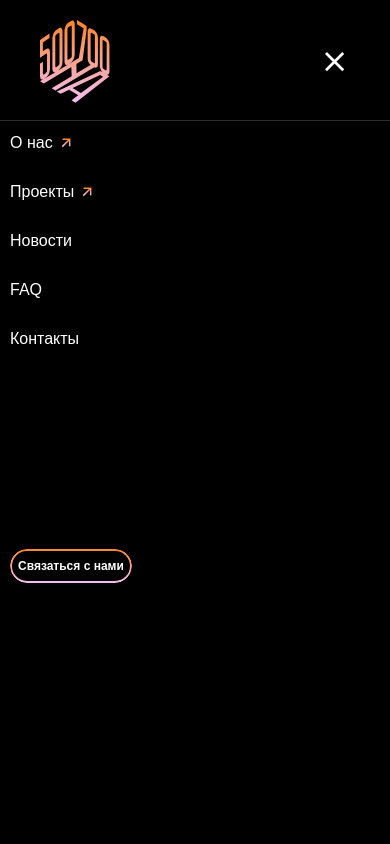
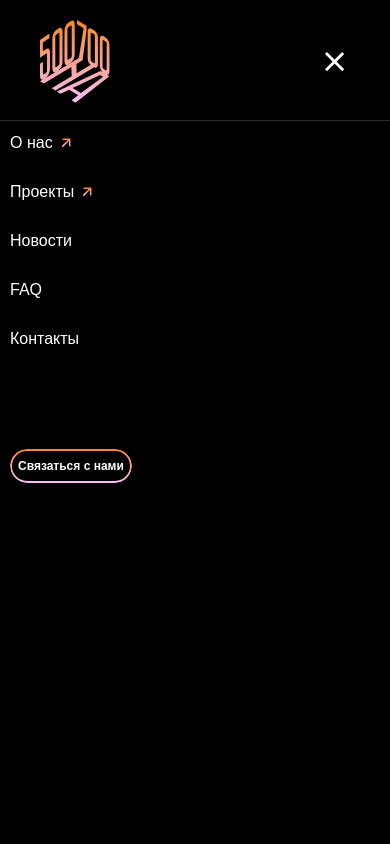
Before and after one commit to Heroku228/Verstka, a Next.js app: page / in a window 390 px wide. Both pictures are taken after a click on the picture 335 px from the left and 62 px from the top of the page. Shown: the top 844 px of the page. Built offline with nearby package versions, Linux system fonts and the light colour scheme.

Commit message:
fix image loading bug

```diff
--- a/src/app/components/FAQ/FAQBlock.tsx
+++ b/src/app/components/FAQ/FAQBlock.tsx
@@ -16,6 +16,7 @@ export const FAQBlock: React.FC<FAQBlockProps> = ({ text, description, isOpen, o
 				<h2>{text}</h2>
 				<Image
 					unoptimized
+					loading={'eager'}
 					src={isOpen ? '/Type=Hover.svg' : '/Type=Normal.svg'}
 					alt='icon'
 					width={25}
--- a/src/app/components/SiteLogo.tsx
+++ b/src/app/components/SiteLogo.tsx
@@ -16,6 +16,8 @@ export const SiteLogo = ({ whiteColor }: { whiteColor?: boolean }) => {
 		<>
 			{whiteColor ?
 				<Image
+					unoptimized
+					loading={'eager'}
 					onClick={handleClickOnLogo}
 					style={{ cursor: 'pointer' }}
 					src={'/Vector copy.svg'}
@@ -24,6 +26,8 @@ export const SiteLogo = ({ whiteColor }: { whiteColor?: boolean }) => {
 					height={84}
 				/>
 				: <Image
+					unoptimized
+					loading={'eager'}
 					onClick={handleClickOnLogo}
 					style={{ cursor: 'pointer' }}
 					src={'/Logo.svg'}
--- a/src/app/components/header/Header.module.scss
+++ b/src/app/components/header/Header.module.scss
@@ -80,11 +80,15 @@
 					align-items: start;
 				}
 
-				& > button {
-					position: fixed;
-					top: 65%;
-					z-index: 999;
-					margin-top: auto;
+				& > div {
+					position: relative;
+					height: 100%;
+
+					& > button {
+						z-index: 999;
+						position: absolute;
+						bottom: 40%;
+					}
 				}
 			}
 		}
--- a/src/app/components/header/Header.tsx
+++ b/src/app/components/header/Header.tsx
@@ -40,6 +40,7 @@ export const Header: React.FC = () => {
 				? <HeaderPopup setShowModal={setShowModal} setShowPopup={setShowPopup} />
 				: <Image
 					unoptimized
+					loading={'eager'}
 					onClick={() => setShowPopup(true)}
 					style={{ cursor: 'pointer' }}
 					src={'/vector.svg'}
--- a/src/app/components/header/HeaderPopup.tsx
+++ b/src/app/components/header/HeaderPopup.tsx
@@ -14,6 +14,7 @@ export const HeaderPopup: React.FC<HeaderPopupProps> = ({ setShowPopup, setShowM
 		<div className={styles.headerPopUpContainer}>
 			<Image
 				unoptimized
+				loading={'eager'}
 				onClick={() => setShowPopup(false)}
 				style={{ cursor: 'pointer' }}
 				src={'/Type=Close.svg'}
@@ -24,9 +25,11 @@ export const HeaderPopup: React.FC<HeaderPopupProps> = ({ setShowPopup, setShowM
 			<div className={styles.burgerContainer}>
 				<div className={styles.mobilePopUp}>
 					<HeaderList />
-					<Button onClick={() => setShowModal(true)}>
-						Связаться с нами
-					</Button>
+					<div>
+						<Button onClick={() => setShowModal(true)}>
+							Связаться с нами
+						</Button>
+					</div>
 				</div>
 			</div>
 		</div>
--- a/src/app/components/header/LinkMe/LinkMe.tsx
+++ b/src/app/components/header/LinkMe/LinkMe.tsx
@@ -72,6 +72,7 @@ export const LinkMe: React.FC<LinkMeProps> = ({ setShowModal }) => {
 				<div className={styles.modalUpPart}>
 					<h2>СВЯЗАТЬСЯ С НАМИ</h2>
 					<Image
+						loading={'eager'}
 						unoptimized
 						onClick={() => setShowModal(false)}
 						src={'/Close.svg'}
```
Also changed, not shown: src/app/news/[slug]/page.tsx (+12 -7 lines).
